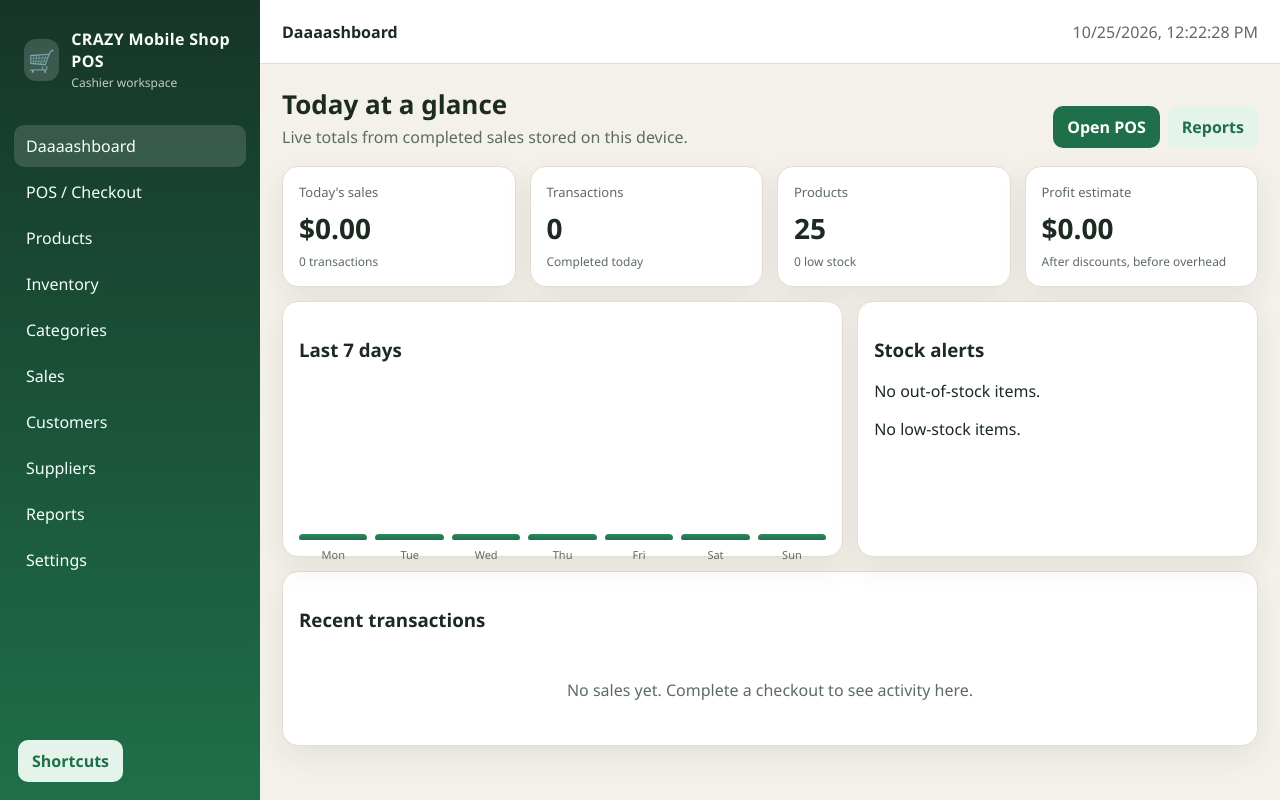
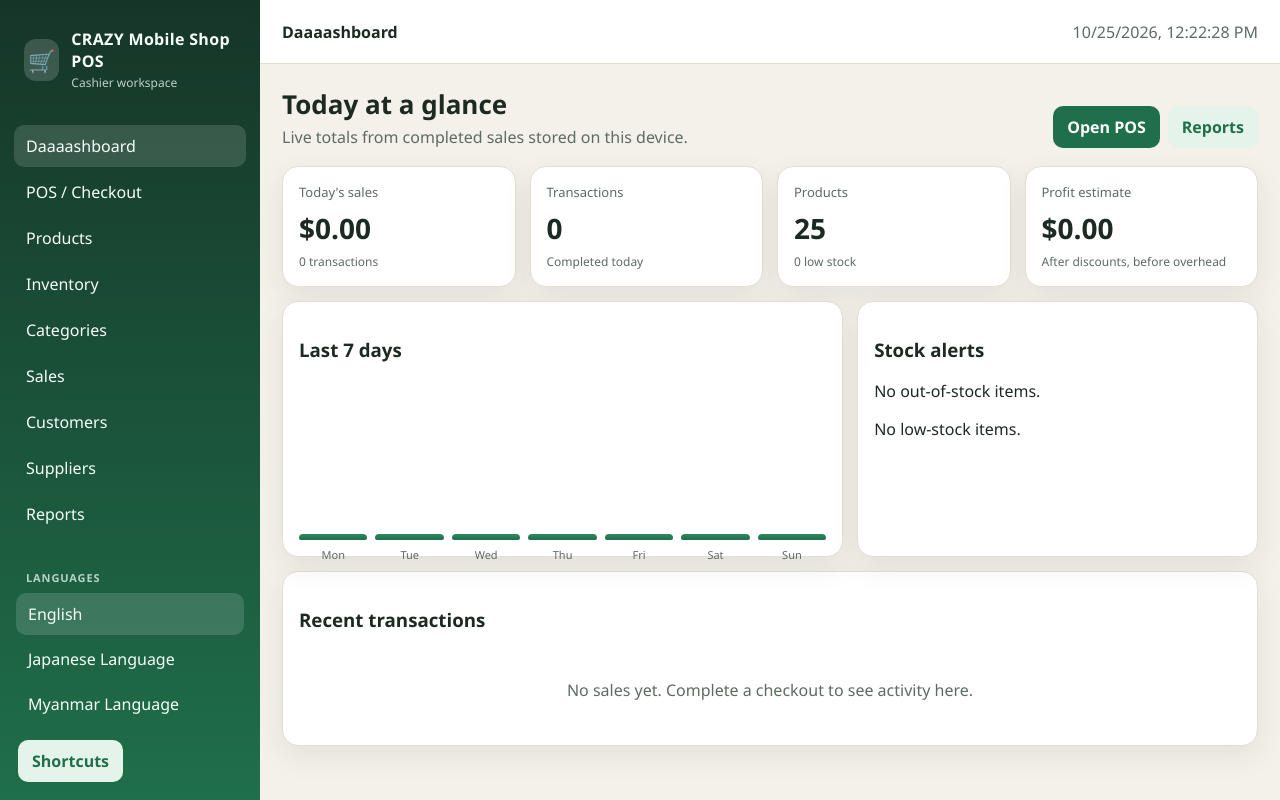
Before and after one commit to Chan-Myat-Min/mini-market-pos, a React (Vite) app: page / in a window 1280 px wide. Built offline with nearby package versions, Linux system fonts and the light colour scheme.

Commit message:
Move language selector to sidebar

```diff
--- a/css/style.css
+++ b/css/style.css
@@ -150,6 +150,29 @@ img {
 .nav-btn:hover,
 .nav-btn.is-active {
   background: rgba(255, 255, 255, 0.14);
+}
+
+.language-section {
+  flex-shrink: 0;
+  padding: 0 2px;
+}
+
+.language-heading {
+  margin: 0 10px 8px;
+  font-size: 11px;
+  font-weight: 700;
+  letter-spacing: 0.08em;
+  opacity: 0.72;
+  text-transform: uppercase;
+}
+
+.language-options {
+  display: grid;
+  gap: 3px;
+}
+
+.language-btn {
+  width: 100%;
 }
 
 .sidebar-foot {
--- a/src/App.jsx
+++ b/src/App.jsx
@@ -24,7 +24,7 @@ const originalAttrs = new WeakMap();
 const translatedAttrs = new WeakMap();
 
 function Shell() {
-  const { refresh, language } = useApp();
+  const { refresh, language, setLanguage } = useApp();
   const [view, setView] = useState("dashboard");
   const [menuOpen, setMenuOpen] = useState(false);
   const [shortcutsOpen, setShortcutsOpen] = useState(false);
@@ -184,6 +184,29 @@ function Shell() {
               </button>
             ))}
           </nav>
+          <section className="language-section" aria-label="Languages">
+            <h2 className="language-heading">Languages</h2>
+            <div className="language-options">
+              {[
+                ["en", "English"],
+                ["ja", "Japanese Language"],
+                ["my", "Myanmar Language"],
+              ].map(([code, label]) => (
+                <button
+                  key={code}
+                  className={"nav-btn language-btn" + (language === code ? " is-active" : "")}
+                  type="button"
+                  aria-pressed={language === code}
+                  onClick={() => {
+                    setLanguage(code);
+                    setMenuOpen(false);
+                  }}
+                >
+                  {label}
+                </button>
+              ))}
+            </div>
+          </section>
           <div className="sidebar-foot">
             {store.cashierName} · {store.currency}
           </div>
--- a/src/views/SettingsView.jsx
+++ b/src/views/SettingsView.jsx
@@ -4,7 +4,7 @@ import * as storage from "../lib/storage.js";
 import { Field } from "../components/Widgets.jsx";
 
 export default function SettingsView({ toast, confirm }) {
-  const { rev, refresh, language, setLanguage } = useApp();
+  const { rev, refresh } = useApp();
   const s = settings.getSettings();
 
   return (
@@ -14,20 +14,6 @@ export default function SettingsView({ toast, confirm }) {
           <h2>Settings</h2>
           <p>Store identity, tax, currency, and theme. Saved in LocalStorage.</p>
         </div>
-      </div>
-      <div className="card form-grid" style={{ marginBottom: 16 }}>
-        <Field label="Language">
-          <select
-            className="select"
-            name="language"
-            value={language}
-            onChange={(e) => setLanguage(e.target.value)}
-          >
-            <option value="en">English</option>
-            <option value="ja">Japanese Language</option>
-            <option value="my">Myanmar Language</option>
-          </select>
-        </Field>
       </div>
       <form
         key={rev}
```
Also changed, not shown: src/lib/i18n.js.
